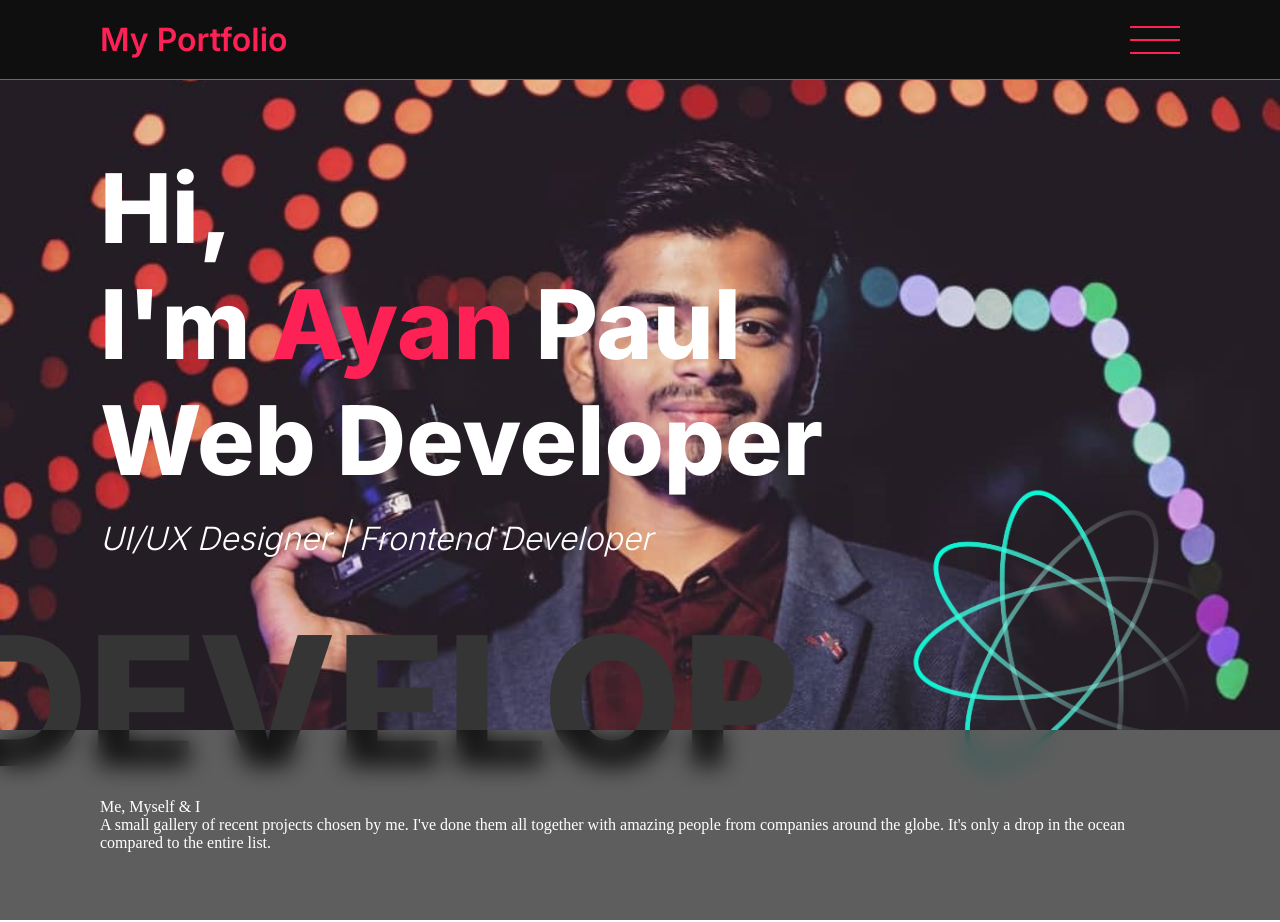
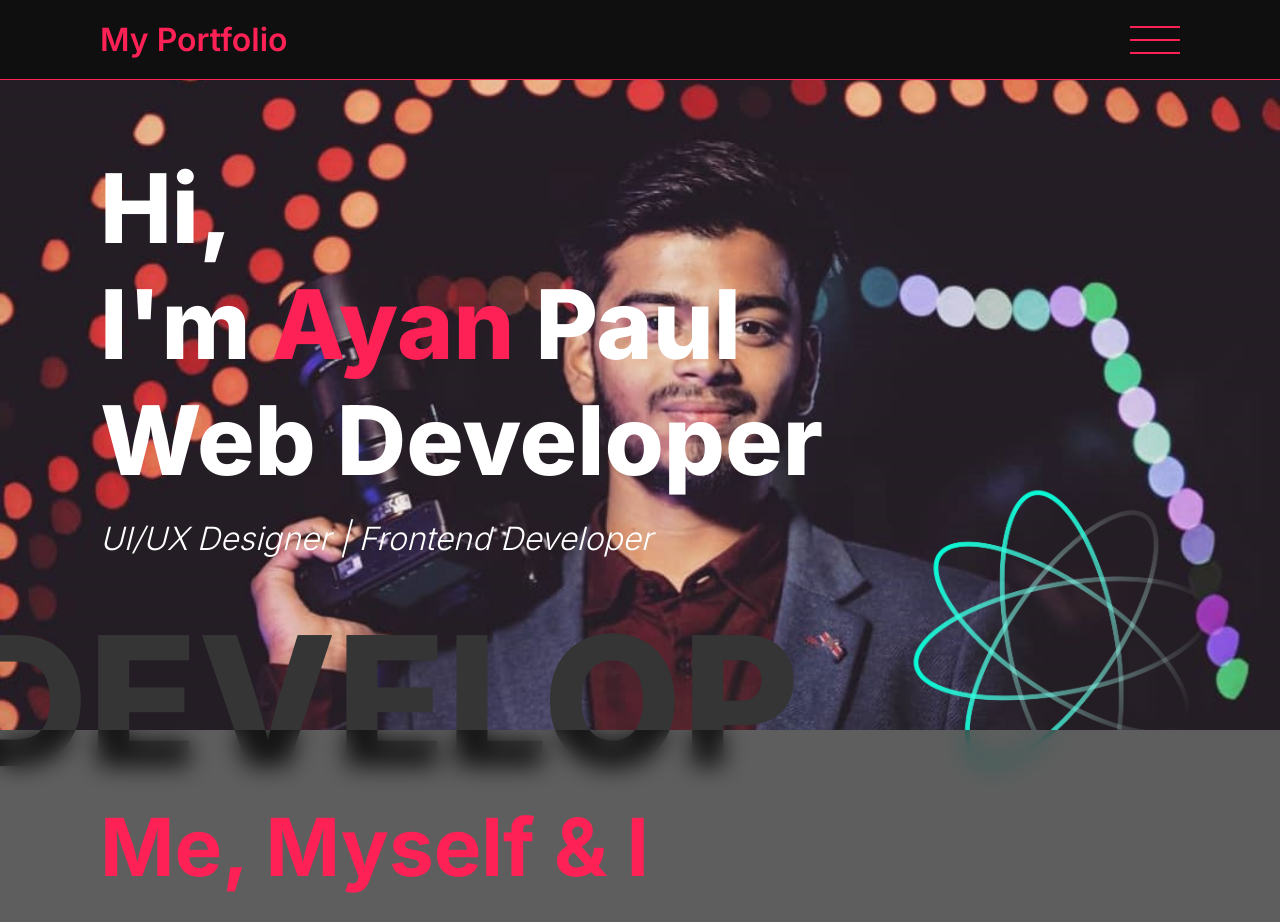
Before and after one commit to Ayanpaul11/Portfolio, a React (Vite) app: page / in a window 1280 px wide. Shown: the top 922 px of the page. Built offline with nearby package versions, Linux system fonts and the light colour scheme.

Commit message:
Update Bio.module.css

```diff
--- a/src/Components/Home/Css/Bio.module.css
+++ b/src/Components/Home/Css/Bio.module.css
@@ -1,3 +1,5 @@
+@import url('https://fonts.googleapis.com/css2?family=Inter:wght@700&display=swap');
+
 .mDiv {
     margin-top: -18px;
     z-index: 1;
@@ -6,3 +8,21 @@
     backdrop-filter: blur(11.5px);
     padding: 68px 100px;
 }
+
+.pTagMain {
+    font-family: 'Inter', sans-serif;
+    font-style: normal;
+    font-weight: 700;
+    font-size: 80px;
+    line-height: 97px;
+    color: #FD2155;
+    margin-bottom: 24px;
+}
+
+.desPTag {
+    font-family: 'Inter', sans-serif;
+    font-style: italic;
+    font-weight: 300;
+    font-size: 28px;
+    line-height: 34px;
+}
```
